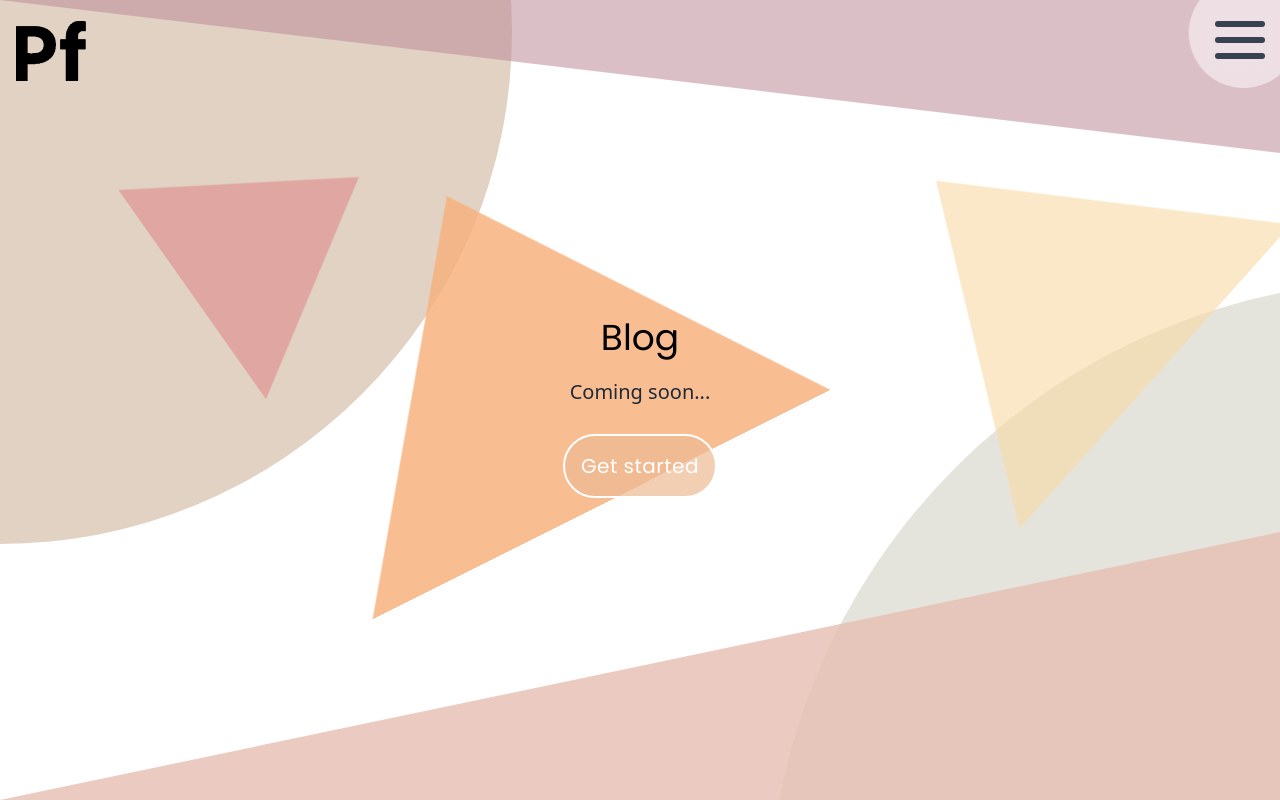
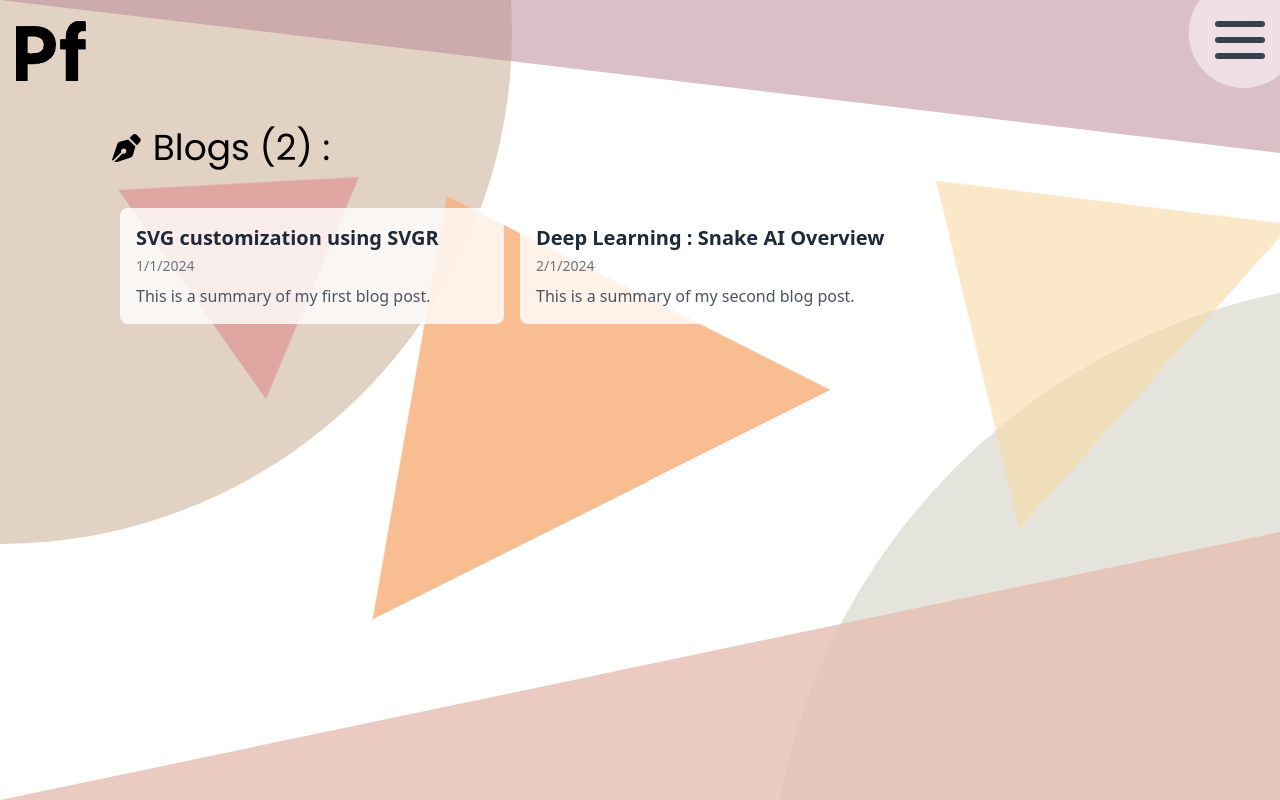
Before and after one commit to rayaaaneee/Next-Adobe-Portfolio, a Next.js app: page /blog in a window 1280 px wide. Built offline with nearby package versions, Linux system fonts and the light colour scheme.

Commit message:
Blog working component (parallel routes + interceptor route)

```diff
--- /dev/null
+++ b/src/app/(portfolio)/@modal/(.)blog/[id]/blog.tsx
@@ -0,0 +1,22 @@
+"use client";
+
+import { useRouter } from "next/navigation";
+import BlogTemplate from "@/components/blog/blog-template";
+
+const Blog = ({ id }: { id: string }) => {
+
+    const router = useRouter();
+
+    const closePage = () => (router.back());
+
+    return (
+        <BlogTemplate
+            quitButtonClassName="top-14 right-14"
+            onClose={closePage}
+            onBackgroundClick={closePage}
+            id={id}
+        />
+    )
+}
+
+export default Blog;
--- /dev/null
+++ b/src/app/(portfolio)/@modal/(.)blog/[id]/page.tsx
@@ -0,0 +1,21 @@
+import { cn } from "@/lib/utils";
+import Blog from "./blog";
+
+const Page = async ({ params }: { params: Promise<{ id: string }> }) => {
+
+    const { id } = await params;
+
+    return (
+        <div
+        id="blog-modal"
+        className={cn(
+            "absolute inset-0 w-full h-full overflow-hidden z-20",
+            "flex justify-center items-start",
+            "to-animate fade anim-duration-300",
+        )}>
+            <Blog id={id} />
+        </div>
+    );
+}
+
+export default Page;
--- /dev/null
+++ b/src/app/(portfolio)/@modal/default.tsx
@@ -0,0 +1,3 @@
+const BlogDefault = () => (null)
+
+export default BlogDefault;
--- /dev/null
+++ b/src/app/(portfolio)/blog/(.)/[id]/page.tsx
@@ -0,0 +1,16 @@
+import BlogTemplate from "@/components/blog/blog-template";
+
+const Page = async ({ params }: { params: Promise<{ id: string }> }) => {
+
+    const { id } = await params;
+
+    return (
+        <BlogTemplate
+            id={id}
+            quitButtonClassName={"top-5 right-32"}
+            quitButtonHref={"/blog"}
+        />
+    )
+}
+
+export default Page;
--- a/src/app/(portfolio)/blog/page.tsx
+++ b/src/app/(portfolio)/blog/page.tsx
@@ -1,13 +1,64 @@
+import { HeadingOne } from '@/components/page-flow';
+import { cn } from '@/lib/utils';
 import { Metadata } from 'next';
-import ComingSoon from '@/components/coming-soon';
+import Link from 'next/link';
+
+import { FaPenNib } from "react-icons/fa";
 
 export const metadata: Metadata = {
     title: "Blog",
 }
 
+export interface BlogPost {
+    id: string;
+    title: string;
+    date: string;
+    summary: string;
+}
+
 const Blog = () => {
+
+    const blogs: BlogPost[] = [
+        {
+            id: "svg-customization",
+            title: "SVG customization using SVGR",
+            date: "2024-01-01",
+            summary: "This is a summary of my first blog post.",
+        },
+        {
+            id: "deep-learning-snake-ai",
+            title: "Deep Learning : Snake AI Overview",
+            date: "2024-02-01",
+            summary: "This is a summary of my second blog post.",
+        }
+    ]
+
+    const blogCount = blogs.length;
+
     return (
-        <ComingSoon title="Blog" />
+        <main className={cn("w-full h-full p-28 box-border")}>
+            <HeadingOne icon={<FaPenNib className='text-[0.8em]' />}>Blogs ({blogCount}) :</HeadingOne>
+            {/* Order by date button */}
+            <div className='w-full h-fit my-8 flex flex-row items-center justify-start flex-wrap'>
+                {/* <p className='mt-10 text-lg text-gray-600 dark:text-gray-300'>No blog post has been published yet. Please check back later.</p> */}
+                {blogs.map((blog) => (
+                    <div
+                    key={blog.id}
+                    className={cn(
+                        "bg-white/80 hover:bg-white/100 dark:bg-gray-800/80 hover:dark:bg-gray-800/100",
+                        "transition-colors duration-200 ease-in-out",
+                        "w-full md:w-1/2 lg:w-1/3 h-fit p-4 m-2 ",
+                        "rounded-lg cursor-pointer"
+                    )}>
+                        <Link href={`/blog/${blog.id}`} className='no-underline'>
+                            <h2 className='text-xl font-semibold text-gray-800 dark:text-gray-200'>{blog.title}</h2>
+                            <p className='text-sm text-gray-500 dark:text-gray-400 mt-1'>{new Date(blog.date).toLocaleDateString()}</p>
+                            <p className='text-md text-gray-600 dark:text-gray-300 mt-2'>{blog.summary}</p>
+                        </Link>
+                    </div>
+                ))}
+            </div>
+        </main>
     )
 }
 
--- a/src/app/(portfolio)/layout.tsx
+++ b/src/app/(portfolio)/layout.tsx
@@ -7,10 +7,14 @@ import { ChildrenInterface } from "@/utils/interface/children";
 
 const RootLayout = ({
     children,
-}: Readonly<ChildrenInterface>) => (
+    modal
+} : {
+    modal: React.ReactNode
+} & Readonly<ChildrenInterface>) => (
     <App>
         <Header hasFooter={true} />
         <Background />
+        { modal }
         { children }
     </App>
 );
--- a/src/app/(portfolio)/not-found.tsx
+++ b/src/app/(portfolio)/not-found.tsx
@@ -1,6 +1,6 @@
 "use client";
 
-import ErrorPage from 'next/error';
+import ComingSoon from '@/components/coming-soon';
 
 interface NotFoundInterface {
     statusCode?: number;
@@ -8,9 +8,7 @@ interface NotFoundInterface {
 
 const NotFound = ({ statusCode = 404 }: NotFoundInterface) => {
     return (
-        <div className='![&_*]:text-black relative w-screen h-screen bg-yellow-100 bg-opacity-75'>
-            <ErrorPage statusCode={statusCode} />
-        </div>
+        <ComingSoon title="Page Not Found"/>
     );
 }
 
--- /dev/null
+++ b/src/components/blog/blog-template.tsx
@@ -0,0 +1,45 @@
+import { cn } from '@/lib/utils';
+
+import { HeadingOne } from '../page-flow';
+import Separator from '../home/separator';
+import ComingSoon from '../coming-soon';
+import { MouseEventHandler } from 'react';
+import QuitButton from '../quit-button';
+
+export interface BlogTemplateProps {
+    id: string;
+    quitButtonHref?: string;
+    quitButtonClassName?: string;
+    onClose?: MouseEventHandler<HTMLSpanElement>;
+    onBackgroundClick?: MouseEventHandler<HTMLDivElement>;
+}
+
+const BlogTemplate = ({ id, onBackgroundClick, onClose, quitButtonClassName, quitButtonHref }: BlogTemplateProps) => {
+    return (
+        <>
+            <QuitButton
+                title="blog"
+                id="blog-modal-close"
+                href={quitButtonHref}
+                className={cn("fixed top-14 right-14 w-10 h-10 bg-red-300", quitButtonClassName)}
+                onClick={ onClose }
+            />
+            <div
+                onClick={ onBackgroundClick }
+                id="blog-modal-bg"
+                className="fixed inset-0 w-full h-full bg-white/70 dark:bg-black/70">
+            </div>
+            <div className={cn(
+                "absolute inset-0 w-2/3 min-h-full h-fit box-border mx-auto py-5 my-14",
+                "bg-white/80 dark:bg-black/80 rounded-lg",
+                "flex flex-col gap-5"
+            )}>
+                <HeadingOne containerClassName="w-full mx-auto !m-0">Blog</HeadingOne>
+                <Separator className="!my-0" />
+                <ComingSoon title={id} />
+            </div>
+        </>
+    )
+}
+
+export default BlogTemplate;
--- a/src/components/coming-soon.tsx
+++ b/src/components/coming-soon.tsx
@@ -7,8 +7,8 @@ interface ComingSoonProps {
 
 const ComingSoon = ({ title }: ComingSoonProps) => {
     return (
-        <main className="w-screen h-screen flex flex-col justify-center items-center gap-3">
-            <HeadingOne>{title}</HeadingOne>
+        <main className="w-full h-full flex flex-col justify-center items-center gap-3">
+            <HeadingOne containerClassName="!m-0">{title}</HeadingOne>
             <Paragraph className="dark:text-white">Coming soon...</Paragraph>
             <GetStarted className="mt-4" colored />
         </main>
--- a/src/components/home/adaptable-grid/adaptable-grid-element-expansion.tsx
+++ b/src/components/home/adaptable-grid/adaptable-grid-element-expansion.tsx
@@ -7,6 +7,7 @@ import { Paragraph, ParagraphAlignment, AnchorLinkButton } from "@/components/pa
 import { FiGithub } from "react-icons/fi";
 
 import { AdaptableGridElementProjectData } from "./adaptable-grid";
+import QuitButton from "@/components/quit-button";
 
 export interface AdaptableGridElementExpansionProps {
     element: AdaptableGridElementProjectData;
@@ -18,15 +19,19 @@ export interface AdaptableGridElementExpansionProps {
 const AdaptableGridElementExpansion = ({ element, isClicked, onClose }: AdaptableGridElementExpansionProps) => {
     return (
         <>
-            <span
+            <QuitButton
+                id="close-expansion"
+                title="project"
+                className={cn(
+                    "w-7 h-7 absolute top-4 right-4",
+                    [isClicked ?
+                        ("opacity-80 hover:opacity-100")
+                            :
+                        ("opacity-0 pointer-events-none")
+                    ]
+                )}
                 onClick={onClose}
-                className={cn(
-                    "close-expansion",
-                    "z-10",
-                    "absolute top-4 right-4 w-7 h-7 bg-white hover:bg-red-500 rounded-full transition-[opacity,background-color] duration-[400ms,300ms] ease-[linear,ease-in-out]",
-                    [isClicked ? "opacity-80 hover:opacity-100 cursor-pointer" : "opacity-0 pointer-events-none"]
-                )}>
-            </span>
+            />
             <div className={cn(
                 "content-expansion",
                 "relative h-full flex flex-col justify-center",
--- /dev/null
+++ b/src/components/quit-button.tsx
@@ -0,0 +1,31 @@
+import Link from "next/link";
+import { MouseEventHandler } from "react";
+
+import { cn } from "@/lib/utils";
+
+import ClassNameInterface from "@/utils/interface/classname";
+
+export interface QuitButtonProps extends ClassNameInterface {
+    onClick?: MouseEventHandler<HTMLSpanElement> | MouseEventHandler<HTMLAnchorElement>;
+    title?: string;
+    href?: string;
+}
+
+const QuitButton = ({ id, className, onClick, title, href }: QuitButtonProps) => {
+
+    const baseProps = {
+        id,
+        className: cn(
+            "z-10",
+            "bg-white hover:bg-red-500 cursor-pointer rounded-full transition-[opacity,background-color] duration-[400ms,300ms] ease-[linear,ease-in-out]",
+            className
+        ),
+        onClick,
+        title: title && `Close ${title}`,
+    };
+
+    if (href) return (<Link href={href} {...baseProps}></Link>);
+    else return (<span {...baseProps}></span>);
+}
+
+export default QuitButton;
```
Also changed, not shown: 1 other file (tests, documents, lock files or other folders).
